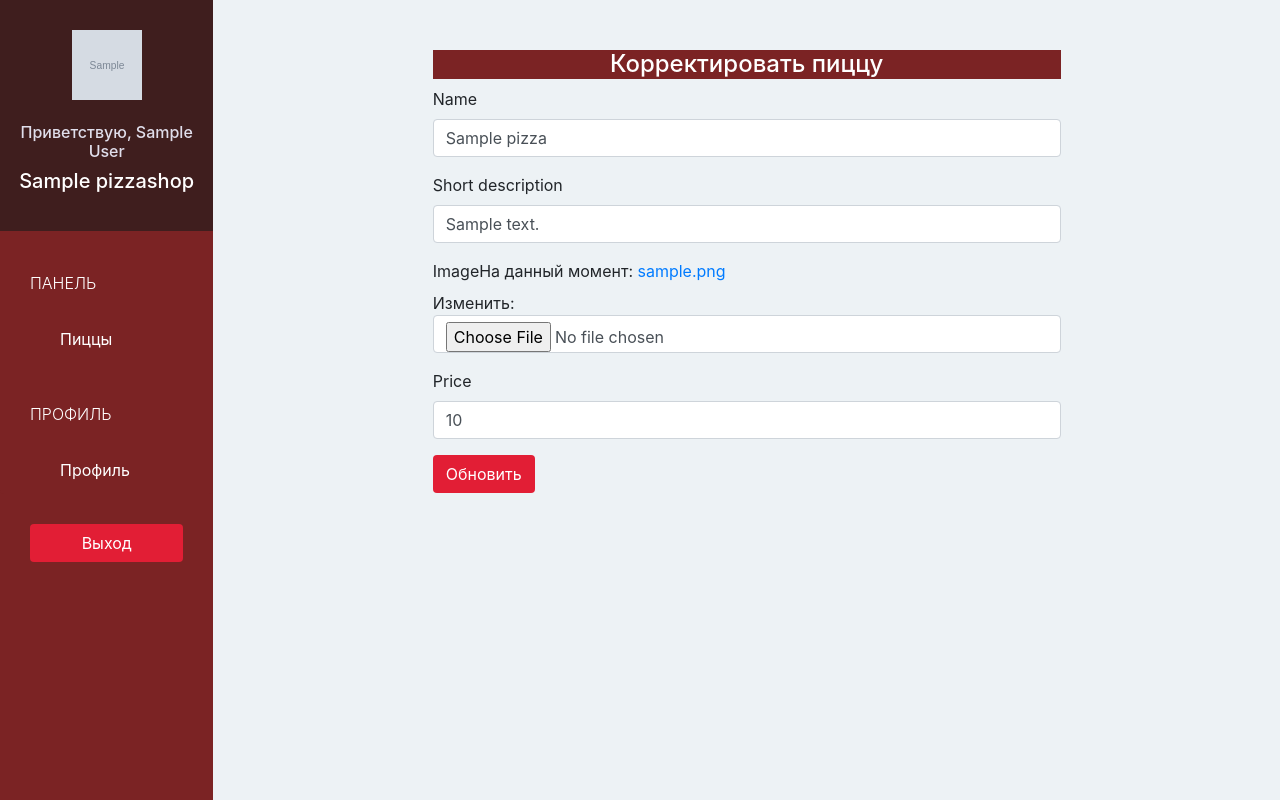
After one commit to ketayon/Pizza_Shop_Project, a Django app: page /pizzashop/pizza/edit/1 in a window 1280 px wide. The commit adds this page. Run offline with Django 3.2, Linux system fonts and the light colour scheme; a user stored in the database is signed in; tables that the repository leaves empty hold one stand-in row (values such as "Sample post"); grey boxes marked "Sample" are stand-in pictures; some libraries are stand-ins or nearby versions.

Commit message:
finished project

```diff
--- a/pizzashopapp/static/css/style.css
+++ b/pizzashopapp/static/css/style.css
@@ -74,7 +74,7 @@ body {
 	padding-right: 30px;
   }
 
-  .sidebar .list-group .list-group-item:active,
+  .sidebar .list-group .list-group-item.active,
   .sidebar .list-group .list-group-item:hover {
 	background-color: #3F1E1E;
 	color: #E0DEEB;
@@ -105,6 +105,6 @@ body {
 	padding: 0 40px;
   }
 
-  .content .panel {
+  .content .card {
 	border: none;
   }
--- a/pizzashopapp/templates/pizzashop/base.html
+++ b/pizzashopapp/templates/pizzashop/base.html
@@ -1,6 +1,9 @@
 {% extends 'base.html' %}
 
 {% block title %}Пиццерия{% endblock %}
+
+{% url 'pizzashop-pizza' as pizzashop_pizza_url %}
+{% url 'pizzashop-account' as pizzashop_account_url %}
 
 {% block sidebar %}
   <div class="text-center">
@@ -13,10 +16,12 @@
 
   <div class="list-group">
     <span class="text-uppercase">Панель</span>
-    <a href="{% url 'pizzashop-pizza' %}" class="list-group-item">Пиццы</a>
+    <a href="{% url 'pizzashop-pizza' %}"
+    class="list-group-item {% if request.path == pizzashop_pizza_url %} active {% endif %}">Пиццы</a>
 
     <span class="text-uppercase">Профиль</span>
-    <a href="{% url 'pizzashop-account' %}" class="list-group-item">Профиль</a>
+    <a href="{% url 'pizzashop-account' %}"
+    class="list-group-item {% if request.path == pizzashop_account_url %} active {% endif %}">Профиль</a>
   </div>
 
   <div class="text-center">
--- /dev/null
+++ b/pizzashopapp/templates/pizzashop/edit_pizza.html
@@ -0,0 +1,21 @@
+{% extends 'pizzashop/base.html' %}
+{% load bootstrap4 %}
+
+{% block page %}
+<div class="offset-lg-2 col-lg-8">
+  <div class="panel">
+    <div class="panel-heading bg-ruby">
+      <h4 class="panel-title text-center text-white">
+        Корректировать пиццу
+      </h4>
+    </div>
+    <div class="panel-body">
+      <form method="POST" enctype="multipart/form-data">
+        {% csrf_token %}
+        {% bootstrap_form form %}
+        <button type="submit" class="btn btn-red">Обновить</button>
+      </form>
+    </div>
+  </div>
+</div>
+{% endblock %}
--- a/pizzashopapp/templates/pizzashop/pizza.html
+++ b/pizzashopapp/templates/pizzashop/pizza.html
@@ -27,7 +27,7 @@
         {% for pizza in pizzas %}
           <tr>
             <td scope="row">{{ pizza.id }}</td>
-            <td><a href="#">{{ pizza.name }}</a></td>
+            <td><a href="{% url 'pizzashop-edit-pizza' pizza.id %}">{{ pizza.name }}</a></td>
             <td>{{ pizza.short_description }}</td>
             <td>{{ pizza.price }}</td>
             <td class="text-center"><img class="rounded"
--- a/pizzashopapp/views.py
+++ b/pizzashopapp/views.py
@@ -57,6 +57,20 @@ def pizzashop_add_pizza(request):
         'form': form
     })
 
+@login_required(login_url='/pizzashop/sign-in/')
+def pizzashop_edit_pizza(request, pizza_id):
+    form = PizzaForm(instance=Pizza.objects.get(id=pizza_id))
+
+    if request.method == "POST":
+        form = PizzaForm(request.POST, request.FILES, instance=Pizza.objects.get(id=pizza_id))
+        if form.is_valid():
+            pizza = form.save()
+            return redirect(pizzashop_pizza)
+
+    return render(request, 'pizzashop/edit_pizza.html', {
+        'form': form
+    })
+
 def pizzashop_sign_up(request):
     user_form = UserForm()
     pizzashop_form = PizzaShopForm()
--- a/pizzashopproject/urls.py
+++ b/pizzashopproject/urls.py
@@ -36,5 +36,6 @@ urlpatterns = [
     path('pizzashop/account/', views.pizzashop_account, name='pizzashop-account'),
     path('pizzashop/pizza/', views.pizzashop_pizza, name='pizzashop-pizza'),
 	path('pizzashop/pizza/add/', views.pizzashop_add_pizza, name='pizzashop-add-pizza'),
+	path('pizzashop/pizza/edit/<int:pizza_id>', views.pizzashop_edit_pizza, name='pizzashop-edit-pizza'),
 
 ] + static(settings.MEDIA_URL, document_root=settings.MEDIA_ROOT)
```
Also changed, not shown: media/pizza_images/Letnyaya_A4MV1tO.jpg (added), media/pizza_images/pizza.jpg (added).
